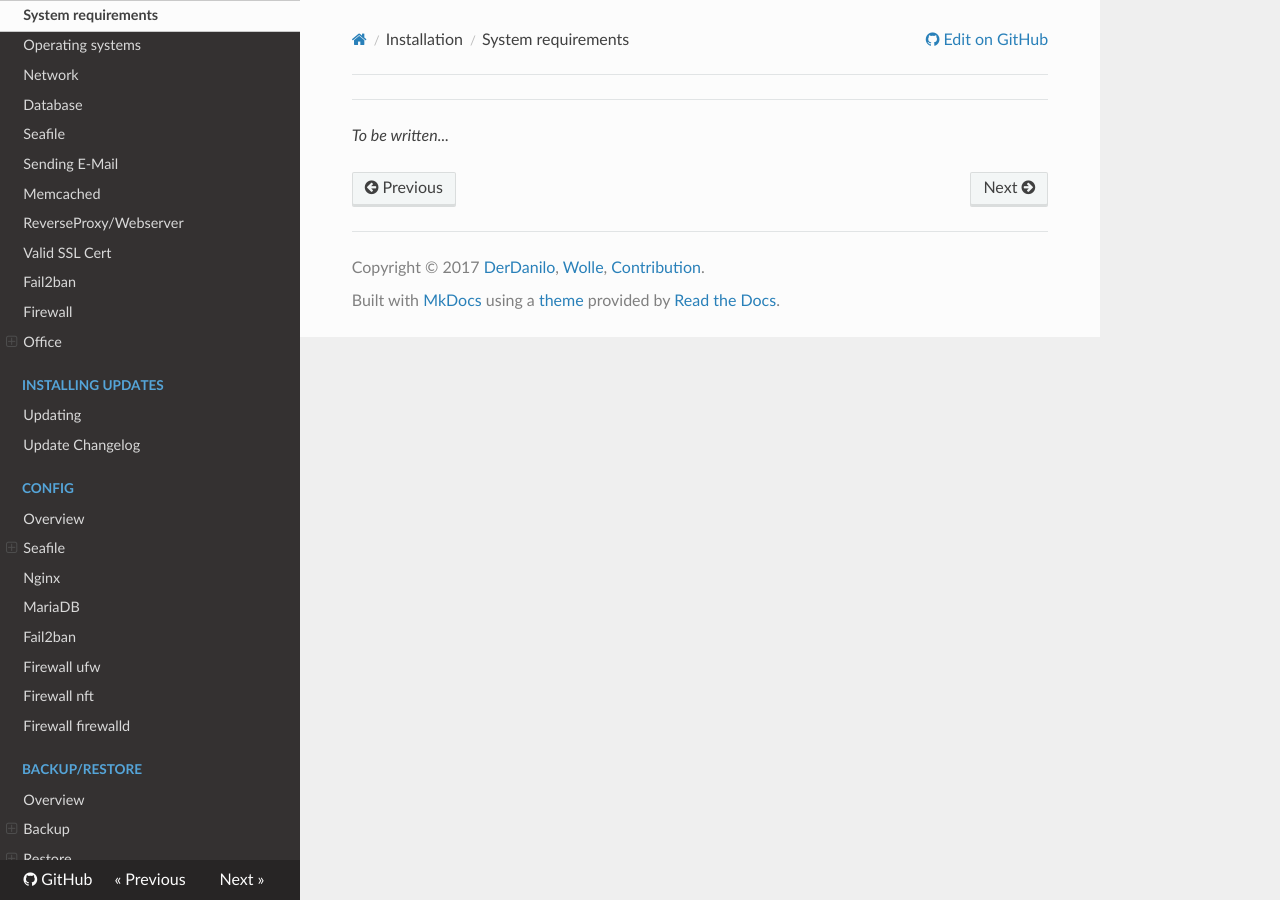
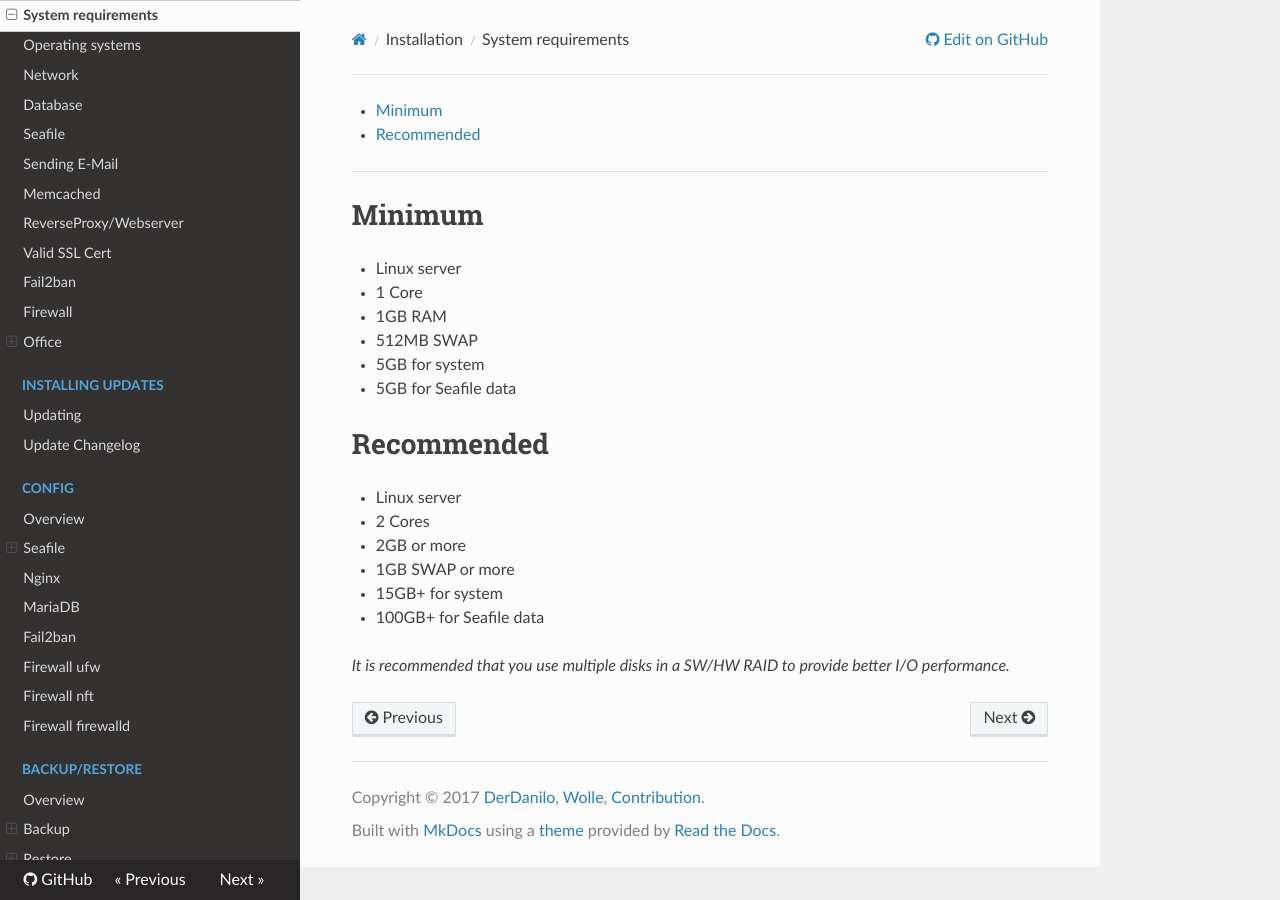
Before and after one commit to DerDanilo/seafile-community-manual, an MkDocs documentation site: the page built from docs/installation/system-requirements.md, in a window 1280 px wide. Built offline with MkDocs 1.6.1, drawn with Linux system fonts in a browser that asks for light colours; nearby versions of some CDN libraries; old or Windows-style settings are respelled for this version of MkDocs.

Commit message:
Add system requirements

```diff
--- a/docs/installation/system-requirements.md
+++ b/docs/installation/system-requirements.md
@@ -2,4 +2,23 @@
 
 ---
 
-*To be written...*
+# Minimum
+
+- Linux server
+- 1 Core
+- 1GB RAM
+- 512MB SWAP
+- 5GB for system
+- 5GB for Seafile data
+
+
+# Recommended
+
+- Linux server
+- 2 Cores
+- 2GB or more
+- 1GB SWAP or more
+- 15GB+ for system
+- 100GB+ for Seafile data
+
+*It is recommended that you use multiple disks in a SW/HW RAID to provide better I/O performance.*
```
